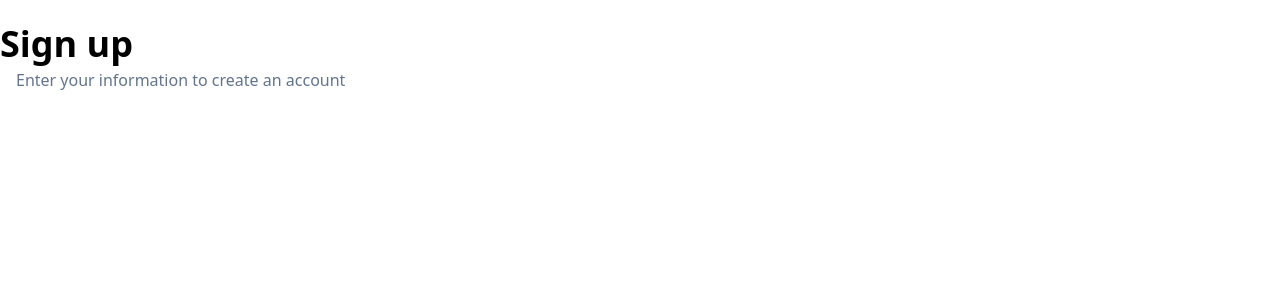
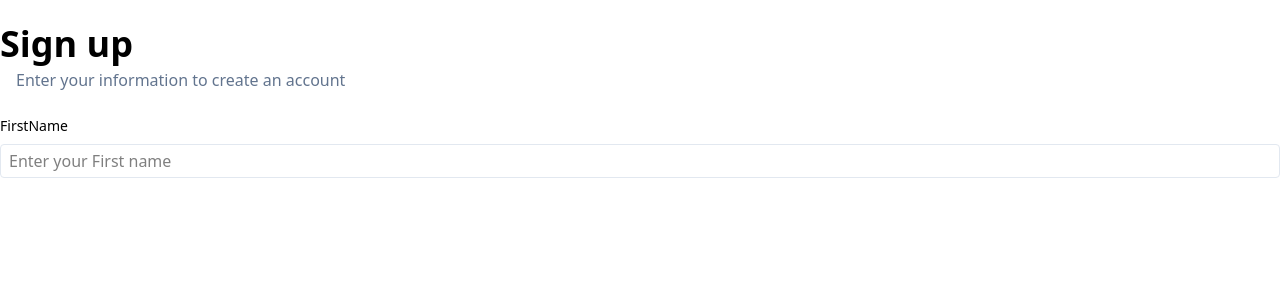
Before and after one commit to rajankit3107/paytm-client, a React (Vite) app: page / in a window 1280 px wide. Shown: the top 300 px of the page. Built offline with nearby package versions, Linux system fonts and the light colour scheme.

Commit message:
added input-box component

```diff
--- a/src/App.tsx
+++ b/src/App.tsx
@@ -1,4 +1,5 @@
 import { Heading } from "./components/Heading";
+import { InputBox } from "./components/InputBox";
 import { SubHeading } from "./components/SubHeading";
 
 function App() {
@@ -6,6 +7,7 @@ function App() {
     <>
       <Heading label="Sign up" />
       <SubHeading label="Enter your information to create an account" />
+      <InputBox label="FirstName" placeholder="Enter your First name" />
     </>
   );
 }
--- /dev/null
+++ b/src/components/InputBox.tsx
@@ -0,0 +1,16 @@
+interface InputBoxProps {
+  label: string;
+  placeholder: string;
+}
+
+export function InputBox({ label, placeholder }: InputBoxProps) {
+  return (
+    <div>
+      <div className="text-sm font-medium text-left py-2">{label}</div>
+      <input
+        placeholder={placeholder}
+        className="w-full px-2 py-1 border rounded border-slate-200"
+      />
+    </div>
+  );
+}
```
